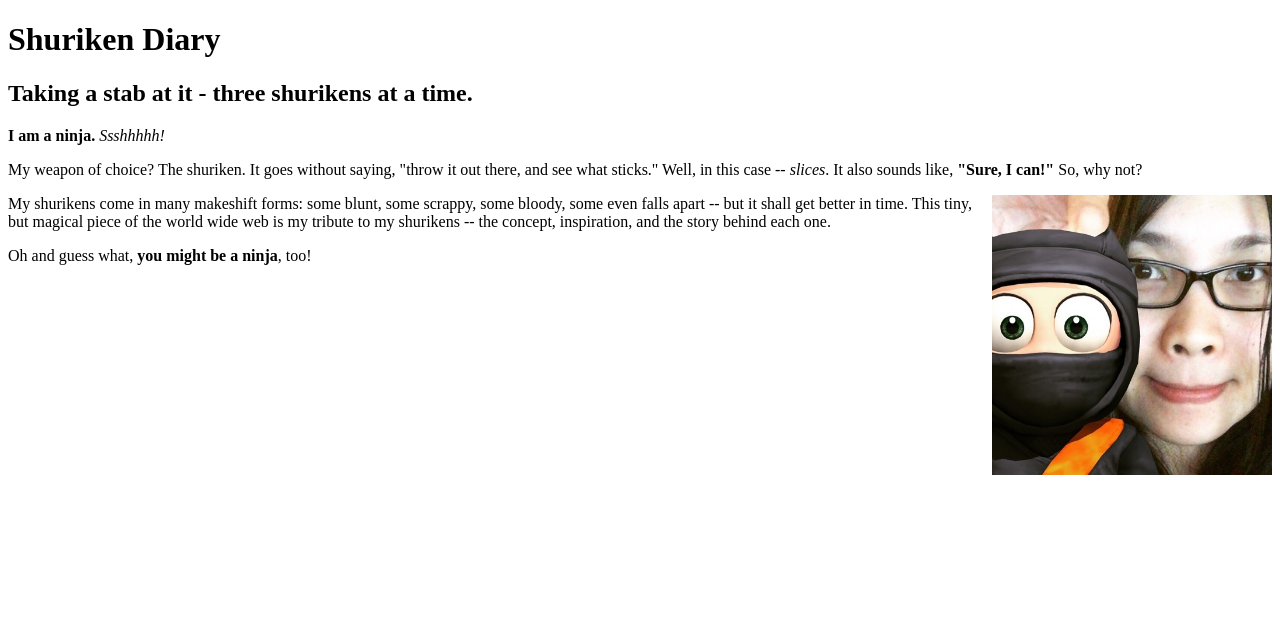
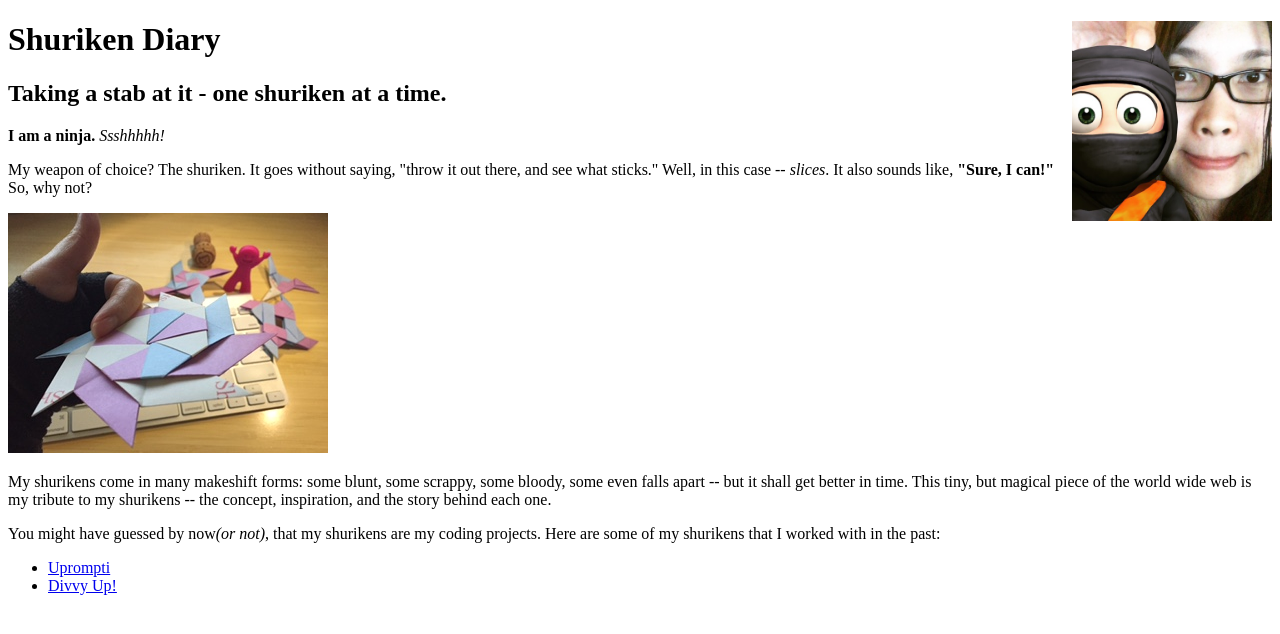
Before and after one commit to elainefirefly/elainefirefly.github.io, a plain HTML site: page index.html in a window 1280 px wide. Drawn offline with Linux system fonts and the light colour scheme.

Commit message:
Add shuriken image and and links to projects

```diff
--- a/index.html
+++ b/index.html
@@ -4,19 +4,29 @@
     <title>Shuriken</title>
   </head>
   <body>
+    <header>
+      <img src="images/me_and_clumsy_ninja.jpg" alt="clumsy me..." style="float:right;width:200px">
       <h1>Shuriken Diary</h1>
-    <h2>Taking a stab at it - three shurikens at a time.</h2>
+      <h2>Taking a stab at it - one shuriken at a time.</h2>
+    </header>
+    <section>
       <p><strong>I am a ninja.</strong> <em>Ssshhhhh!</em></p>
       <p>My weapon of choice? The shuriken. It goes without saying, "throw it out there,
         and see what sticks."  Well, in this case -- <em>slices</em>. It also sounds like,
         <strong>"Sure, I can!"</strong>  So, why not?</p>
-
-    <p><img src="images/me_and_clumsy_ninja.jpg" alt="Clumsy me..." style="float:right;width:280px">
-      My shurikens come in many makeshift forms: some blunt, some scrappy, some bloody,
+      <img src="images/shurikens.jpg" alt="serious paper cuts">
+    </section>
+    <section>
+      <p>My shurikens come in many makeshift forms: some blunt, some scrappy, some bloody,
         some even falls apart -- but it shall get better in time. This tiny, but magical
         piece of the world wide web is my tribute to my shurikens -- the concept, inspiration,
         and the story behind each one.</p>
-    <p>Oh and guess what, <strong>you might be a ninja</strong>, too!</p>
-
+      <p>You might have guessed by now<em>(or not)</em>, that my shurikens are my coding projects.
+        Here are some of my shurikens that I worked with in the past:</p>
+        <ul>
+          <li><a href="https://itunes.apple.com/us/app/uprompti/id822767958?mt=8">Uprompti</a></li>
+          <li><a href="https://itunes.apple.com/us/app/divvy-up!/id603375269?mt=8">Divvy Up!</a></li>
+        </ul>
+    </section>
   </body>
 </html>
```
Also changed, not shown: images/shurikens.jpg (added). Lines whose indentation alone changed are shown as unchanged.
